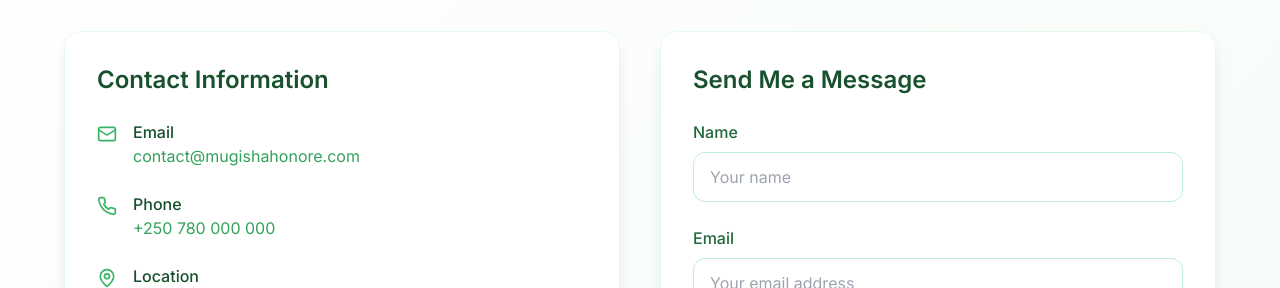
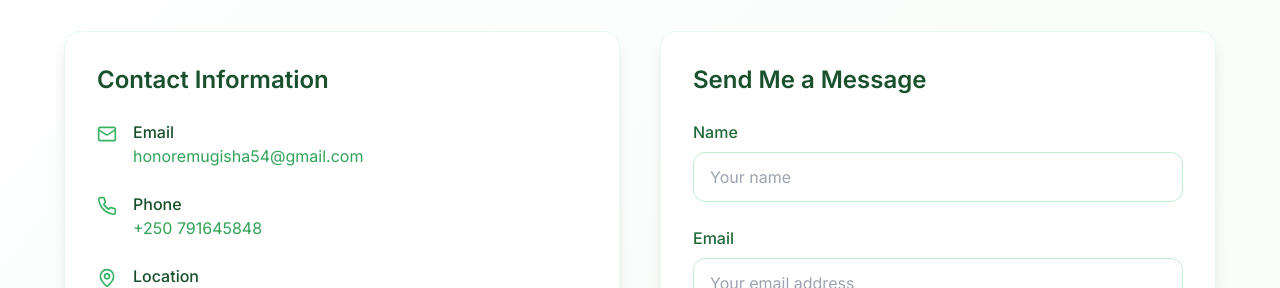
Before and after one commit to honore54/Honore-Website, a React (Vite) app: page / in a window 1280 px wide. Shown: the part 6136-6424 px from the top of the page. Built offline with nearby package versions, Linux system fonts and the light colour scheme; a web font is replaced by a local one.

Commit message:
updating contacts

```diff
--- a/src/components/Contact.tsx
+++ b/src/components/Contact.tsx
@@ -131,10 +131,10 @@ const Contact = () => {
                   <div>
                     <h4 className="font-medium text-natural-800">Email</h4>
                     <a
-                      href="mailto:contact@mugishahonore.com"
+                      href="mailto:honoremugisha54@gmail.com"
                       className="text-natural-600 hover:text-natural-800 transition-colors"
                     >
-                      contact@mugishahonore.com
+                      honoremugisha54@gmail.com
                     </a>
                   </div>
                 </div>
@@ -144,10 +144,10 @@ const Contact = () => {
                   <div>
                     <h4 className="font-medium text-natural-800">Phone</h4>
                     <a
-                      href="tel:+250780000000"
+                      href="tel:+250791645848"
                       className="text-natural-600 hover:text-natural-800 transition-colors"
                     >
-                      +250 780 000 000
+                      +250 791645848
                     </a>
                   </div>
                 </div>
@@ -167,7 +167,7 @@ const Contact = () => {
                 <h4 className="font-medium text-natural-800 mb-4">Connect With Me</h4>
                 <div className="flex space-x-4">
                   <a
-                    href="https://github.com/mugishahonore"
+                    href="https://github.com/honore54"
                     target="_blank"
                     rel="noopener noreferrer"
                     className="bg-natural-100 p-3 rounded-full text-natural-700 hover:bg-natural-200 hover:text-natural-900 transition-colors"
```
